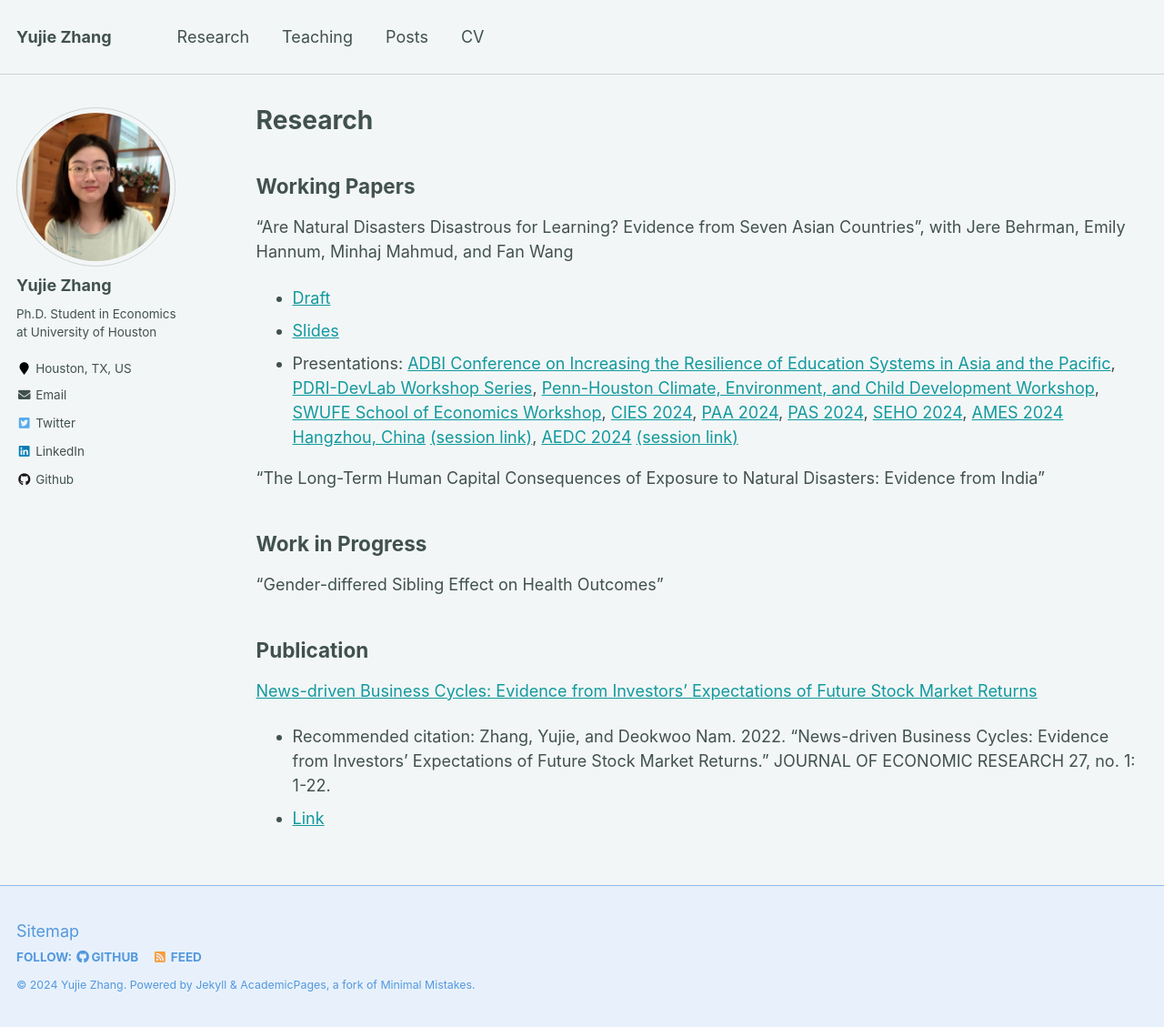
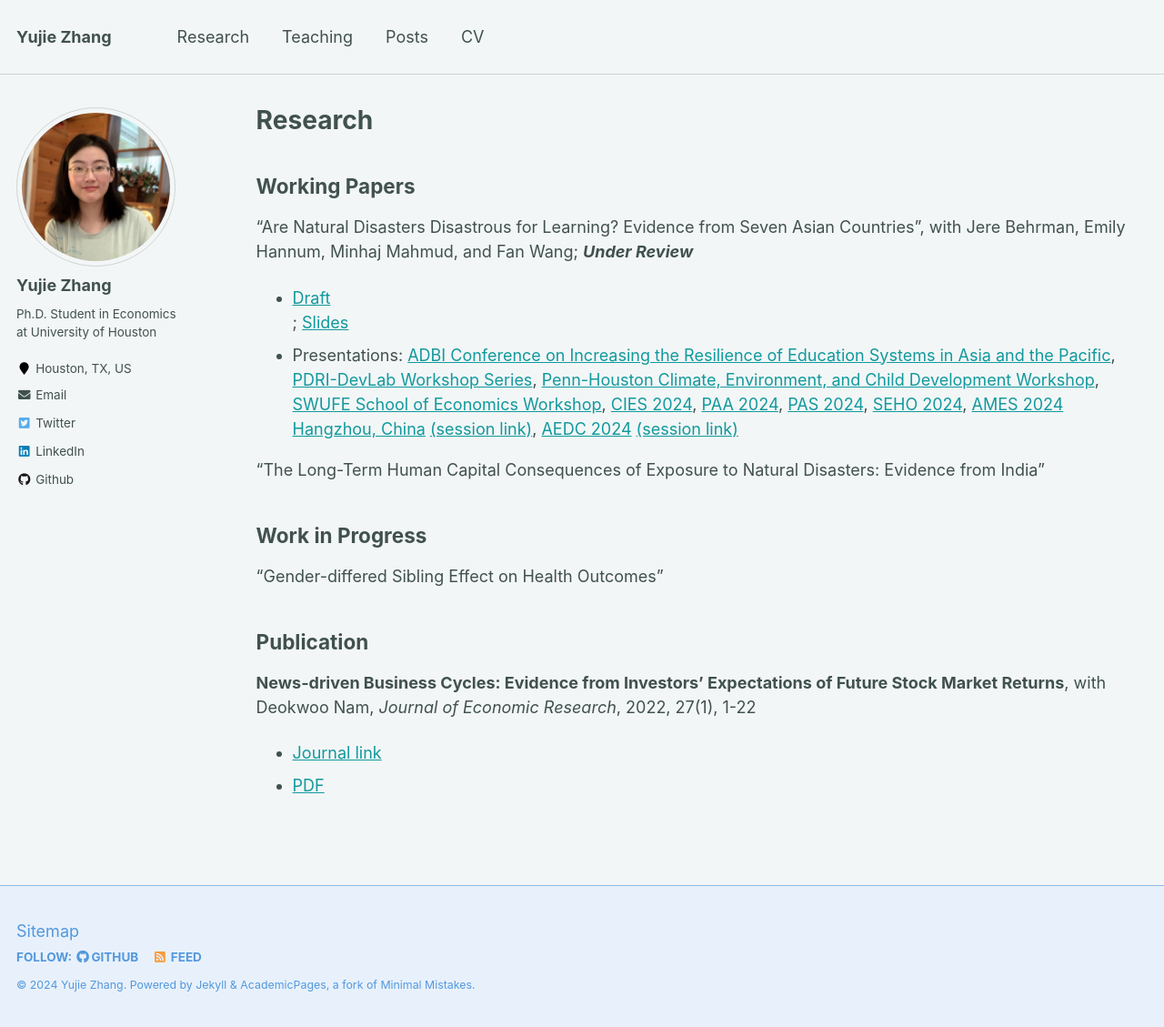
Before and after one commit to yujiezhangecon/yujiezhangecon.github.io, a Jekyll site: the page built from _pages/research.md, in a window 1280 px wide and 1129 px high. Shown: the whole window at 91% size. Built offline with Jekyll 4.4.1, drawn with Linux system fonts in a browser that asks for light colours.

Commit message:
Update research.md

```diff
--- a/_pages/research.md
+++ b/_pages/research.md
@@ -22,9 +22,9 @@ author_profile: true
 Working Papers
 --
 
-"Are Natural Disasters Disastrous for Learning? Evidence from Seven Asian Countries", with Jere Behrman, Emily Hannum, Minhaj Mahmud, and Fan Wang
-- [Draft](http://yujiezhangecon.github.io/files/DisasterEducationAsiaMicsEmDat_ZhangEtal.pdf) <br>
-- [Slides](http://yujiezhangecon.github.io/files/PrjRDSE/ADBI_MICS_presentation_AEDC2024.pdf) <br>
+"Are Natural Disasters Disastrous for Learning? Evidence from Seven Asian Countries", with Jere Behrman, Emily Hannum, Minhaj Mahmud, and Fan Wang; **_Under Review_**
+- [Draft](http://yujiezhangecon.github.io/files/DisasterEducationAsiaMicsEmDat_ZhangEtal.pdf) <br> ;
+[Slides](http://yujiezhangecon.github.io/files/PrjRDSE/ADBI_MICS_presentation_AEDC2024.pdf) <br>
 - Presentations:
 [ADBI Conference on Increasing the Resilience of Education Systems in Asia and the Pacific](https://www.adb.org/news/events/increasing-the-resilience-of-education-systems-in-asia-and-the-pacific),
 [PDRI-DevLab Workshop Series](https://pdri-devlab.upenn.edu/event/pdri-devlab-workshop-series-emily-hannum/),
@@ -47,6 +47,7 @@ Work in Progress
 Publication
 --
 
-[News-driven Business Cycles: Evidence from Investors’ Expectations of Future Stock Market Returns](https://papersearch.net/thesis/article.asp?key=3948237)
-- Recommended citation: Zhang, Yujie, and Deokwoo Nam. 2022. "News-driven Business Cycles: Evidence from Investors’ Expectations of Future Stock Market Returns." JOURNAL OF ECONOMIC RESEARCH 27, no. 1: 1-22.
-- [Link](http://yujiezhangecon.github.io/files/ZhangNam.pdf) <br>
+**News-driven Business Cycles: Evidence from Investors’ Expectations of Future Stock Market Returns**, with Deokwoo Nam, *Journal of Economic Research*, 2022, 27(1), 1-22
+
+- [Journal link](https://papersearch.net/thesis/article.asp?key=3948237)
+- [PDF](http://yujiezhangecon.github.io/files/ZhangNam.pdf) <br>
```
